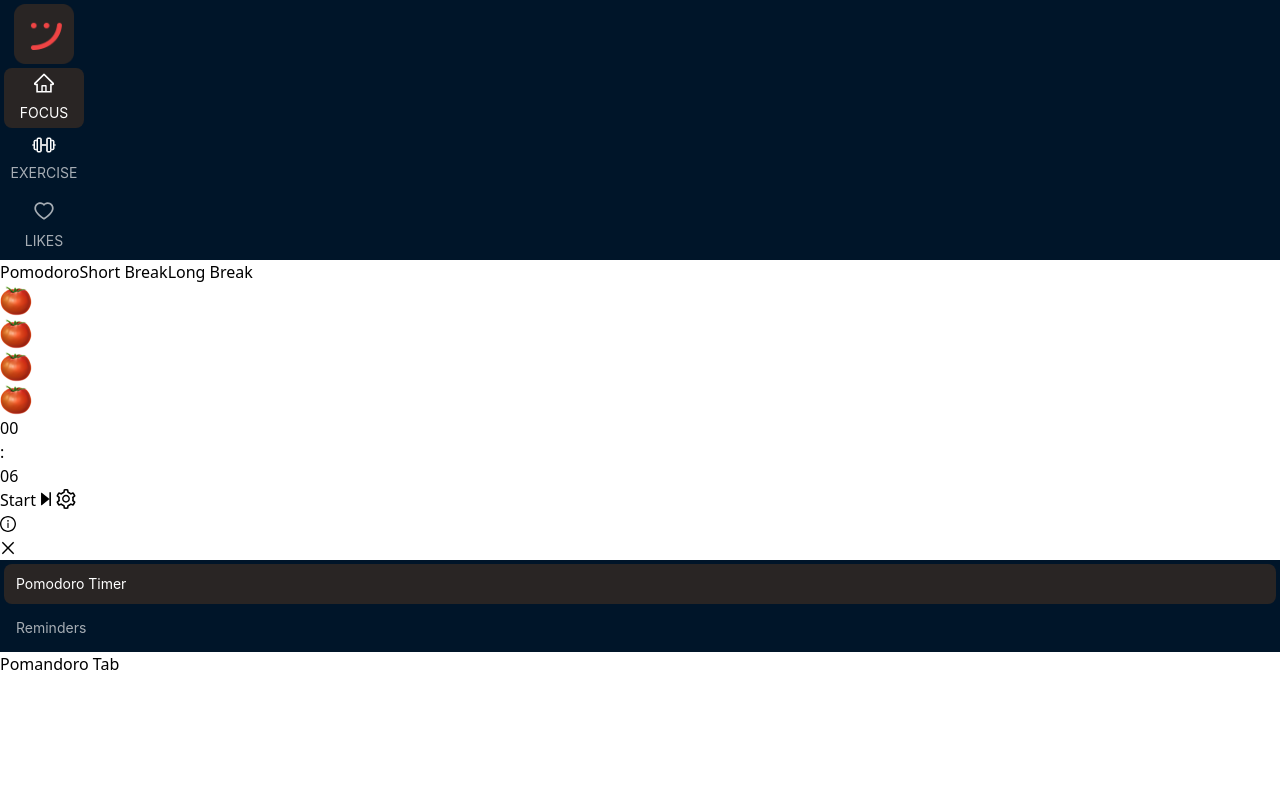
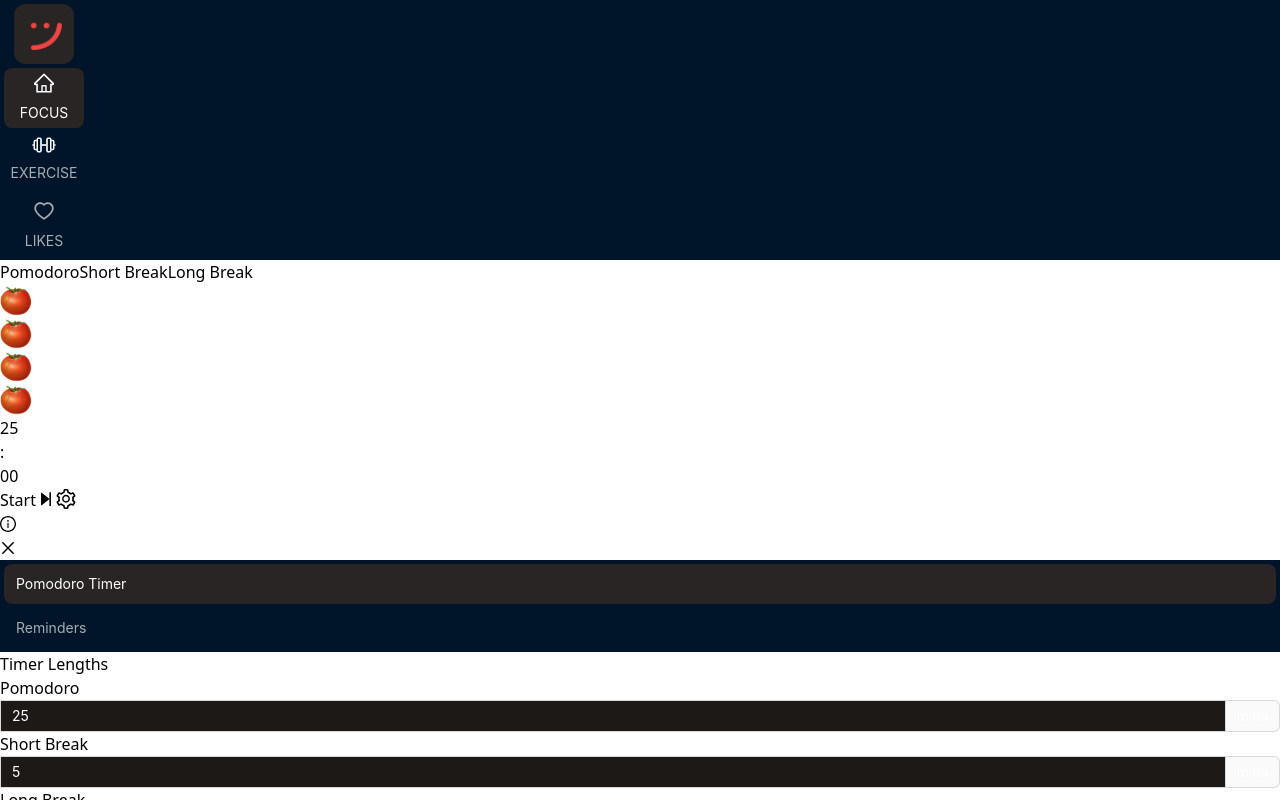
Before and after one commit to ledinhtuyen/ITSS2_Pomodoro, a React (Vite) app in the folder frontend/: page / in a window 1280 px wide. Both pictures are taken after a click on the button 65 px from the left and 500 px from the top of the page. Shown: the top 800 px of the page. Built offline with nearby package versions, Linux system fonts and the light colour scheme.

Commit message:
setting pomodoro time logic

```diff
--- a/frontend/src/pages/Home/index.tsx
+++ b/frontend/src/pages/Home/index.tsx
@@ -25,9 +25,9 @@ const Home = () => {
   const [currentProcess, setCurrentProcess] = useState<Process>(
     Process.POMODORO
   );
-  const [pomodoro, setPomodoro] = useState(0.1 * 60);
-  const [shortBreak, setShortBreak] = useState(0.1 * 60);
-  const [longBreak, setLongBreak] = useState(0.1 * 60);
+  const [pomodoro, setPomodoro] = useState(25 * 60);
+  const [shortBreak, setShortBreak] = useState(5 * 60);
+  const [longBreak, setLongBreak] = useState(30 * 60);
 
   // set CountDown Clock Time
   const [time, setTime] = useState<number>(pomodoro);
@@ -207,7 +207,15 @@ const Home = () => {
         <PomodoroPopup setIsOpenPomodoroPopup={setIsOpenPomodoroPopup} />
       )}
       {isOpenSettingPopup && (
-        <SettingPopup setIsOpenSettingPopup={setIsOpenSettingPopup} />
+        <SettingPopup
+          setIsOpenSettingPopup={setIsOpenSettingPopup}
+          pomodoro={pomodoro}
+          setPomodoro={setPomodoro}
+          shortBreak={shortBreak}
+          setShortBreak={setShortBreak}
+          longBreak={longBreak}
+          setLongBreak={setLongBreak}
+        />
       )}
     </div>
   );
--- /dev/null
+++ b/frontend/src/pop-up/SettingPopup/PomodoroTab.scss
@@ -0,0 +1,21 @@
+.pomandoro-timer-clock {
+  .ant-input-number {
+    border-radius: 0 !important;
+    background-color: #1c1917 !important;
+  }
+  .ant-input-number css-dev-only-do-not-override-6j9yrn {
+    background-color: #1c1917 !important;
+  }
+  .ant-input-number-group-addon {
+    color: white !important;
+  }
+  .ant-input-number-input {
+    color: white;
+  }
+}
+
+.slider-alert {
+  .ant-slider-rail {
+    background-color: #292524 !important;
+  }
+}
--- /dev/null
+++ b/frontend/src/pop-up/SettingPopup/PomodoroTab.tsx
@@ -0,0 +1,117 @@
+import React, { useState } from "react";
+import { Slider, InputNumber } from "antd";
+import type { RadioChangeEvent } from "antd";
+import { Input, Radio, Space } from "antd";
+
+import "./PomodoroTab.scss";
+
+interface PomandoroTabProps {
+  pomodoro: number;
+  setPomodoro: React.Dispatch<React.SetStateAction<number>>;
+  shortBreak: number;
+  setShortBreak: React.Dispatch<React.SetStateAction<number>>;
+  longBreak: number;
+  setLongBreak: React.Dispatch<React.SetStateAction<number>>;
+}
+
+const PomodoroTab = ({
+  longBreak,
+  pomodoro,
+  setLongBreak,
+  setPomodoro,
+  setShortBreak,
+  shortBreak,
+}: PomandoroTabProps) => {
+  const [value, setValue] = useState(1);
+  const onChange = (e: RadioChangeEvent) => {
+    console.log("radio checked", e.target.value);
+    setValue(e.target.value);
+  };
+
+  const onChangePomodoroTime = (minutes: number | null) => {
+    if (minutes !== null) {
+      setPomodoro(minutes * 60);
+    }
+  };
+
+  const onChangeShortBreak = (minutes: number | null) => {
+    if (minutes !== null) {
+      setShortBreak(minutes * 60);
+    }
+  };
+
+  const onChangeLongBreak = (minutes: number | null) => {
+    if (minutes !== null) {
+      setLongBreak(minutes * 60);
+    }
+  };
+
+  const handleBrowserNotification = () => {};
+
+  return (
+    <div className="mx-5 text-white">
+      <div>
+        <h1 className="text-2xl mb-5">Timer Lengths</h1>
+        <div className="w-[80%]">
+          <div className="pomandoro-timer-clock flex justify-between gap-5">
+            <div>
+              <h1 className="mb-2">Pomodoro</h1>
+              <InputNumber
+                addonAfter={"mins"}
+                value={pomodoro / 60}
+                onChange={onChangePomodoroTime}
+              />
+            </div>
+            <div>
+              <h1 className="mb-2">Short Break</h1>
+              <InputNumber
+                addonAfter={"mins"}
+                value={shortBreak / 60}
+                onChange={onChangeShortBreak}
+              />
+            </div>
+            <div>
+              <h1 className="mb-2">Long Break</h1>
+              <InputNumber
+                addonAfter={"mins"}
+                value={longBreak / 60}
+                onChange={onChangeLongBreak}
+              />
+            </div>
+          </div>
+        </div>
+      </div>
+      <div className="mt-9">
+        <h1 className="text-2xl mb-5">Alerts</h1>
+        <div className="slider-alert w-1/3">
+          <Slider defaultValue={30} />
+        </div>
+        <div className="mt-6 ml-1">
+          <Radio.Group onChange={onChange} value={value}>
+            <Space direction="vertical">
+              <Radio value={1} className="text-white">
+                Soft
+              </Radio>
+              <Radio value={2} className="text-white">
+                Chime
+              </Radio>
+              <Radio value={3} className="text-white">
+                No Alert
+              </Radio>
+            </Space>
+          </Radio.Group>
+        </div>
+        <div className="mt-5">
+          <button
+            className="bg-[#1C1917] px-4 py-1 rounded-full border-white border"
+            onClick={handleBrowserNotification}
+          >
+            <span>Allow Browser Notification</span>
+          </button>
+        </div>
+      </div>
+    </div>
+  );
+};
+
+export default PomodoroTab;
--- /dev/null
+++ b/frontend/src/pop-up/SettingPopup/ReminderTab.tsx
@@ -0,0 +1,18 @@
+import { InputNumber } from "antd";
+import React from "react";
+
+const ReminderTab = () => {
+  return (
+    <div className="mx-5 text-white">
+      <div>
+        <h1 className="text-2xl mb-3">Sleep Reminder</h1>
+        <div className="w-[80%]">
+          <div>Schedule</div>
+          <div>Default schedule</div>
+        </div>
+      </div>
+    </div>
+  );
+};
+
+export default ReminderTab;
--- a/frontend/src/pop-up/SettingPopup.tsx
+++ b/frontend/src/pop-up/SettingPopup/index.tsx
@@ -2,9 +2,17 @@ import React, { useState } from "react";
 import { CloseOutlined } from "@ant-design/icons";
 import { Menu, MenuProps } from "antd";
 import "./SettingPopup.scss";
+import PomodoroTab from "./PomodoroTab";
+import ReminderTab from "./ReminderTab";
 
 interface SettingPopupProps {
   setIsOpenSettingPopup: React.Dispatch<React.SetStateAction<boolean>>;
+  pomodoro: number;
+  setPomodoro: React.Dispatch<React.SetStateAction<number>>;
+  shortBreak: number;
+  setShortBreak: React.Dispatch<React.SetStateAction<number>>;
+  longBreak: number;
+  setLongBreak: React.Dispatch<React.SetStateAction<number>>;
 }
 
 type MenuItem = Required<MenuProps>["items"][number];
@@ -21,7 +29,15 @@ const items: MenuProps["items"] = [
   getItem("Reminders", "2"),
 ];
 
-const SettingPopup = ({ setIsOpenSettingPopup }: SettingPopupProps) => {
+const SettingPopup = ({
+  longBreak,
+  pomodoro,
+  setIsOpenSettingPopup,
+  setLongBreak,
+  setPomodoro,
+  setShortBreak,
+  shortBreak,
+}: SettingPopupProps) => {
   const [currentTab, setCurrentTab] = useState("1");
 
   const onClick: MenuProps["onClick"] = (e) => {
@@ -41,12 +57,12 @@ const SettingPopup = ({ setIsOpenSettingPopup }: SettingPopupProps) => {
         >
           <CloseOutlined className="text-white" />
         </button>
-        <div className="w-full h-full mt-14 absolute top-1/2 left-1/2 transform -translate-x-1/2 -translate-y-1/2">
-          <div className="grid grid-cols-12 px-4">
-            <div className="col-span-3 border-r border-[#292524] pr-3">
+        <div className="w-full h-[calc(100%-64px)] absolute top-16">
+          <div className="grid grid-cols-12 px-4 ">
+            <div className="col-span-3 border-r border-[#292524] pr-3 relative">
               <Menu
                 onClick={onClick}
-                className="setting-menu w-min !bg-[#1C1917] relative top-1/2 left-1/2 transform -translate-x-1/2 -translate-y-1/2"
+                className="setting-menu w-min !bg-[#1C1917] absolute top-11 left-1/2 transform -translate-x-1/2 -translate-y-1/2"
                 selectedKeys={[currentTab]}
                 mode="inline"
                 theme="dark"
@@ -55,11 +71,16 @@ const SettingPopup = ({ setIsOpenSettingPopup }: SettingPopupProps) => {
             </div>
             <div className="col-span-9">
               {currentTab === "1" && (
-                <div className="col-span-9">Pomandoro Tab</div>
+                <PomodoroTab
+                  pomodoro={pomodoro}
+                  setPomodoro={setPomodoro}
+                  shortBreak={shortBreak}
+                  setShortBreak={setShortBreak}
+                  longBreak={longBreak}
+                  setLongBreak={setLongBreak}
+                />
               )}
-              {currentTab === "2" && (
-                <div className="col-span-9">Reminder Tab</div>
-              )}
+              {currentTab === "2" && <ReminderTab />}
             </div>
           </div>
         </div>
```
Also changed, not shown: frontend/src/pop-up/SettingPopup/SettingPopup.scss (renamed from frontend/src/pop-up/SettingPopup.scss).
